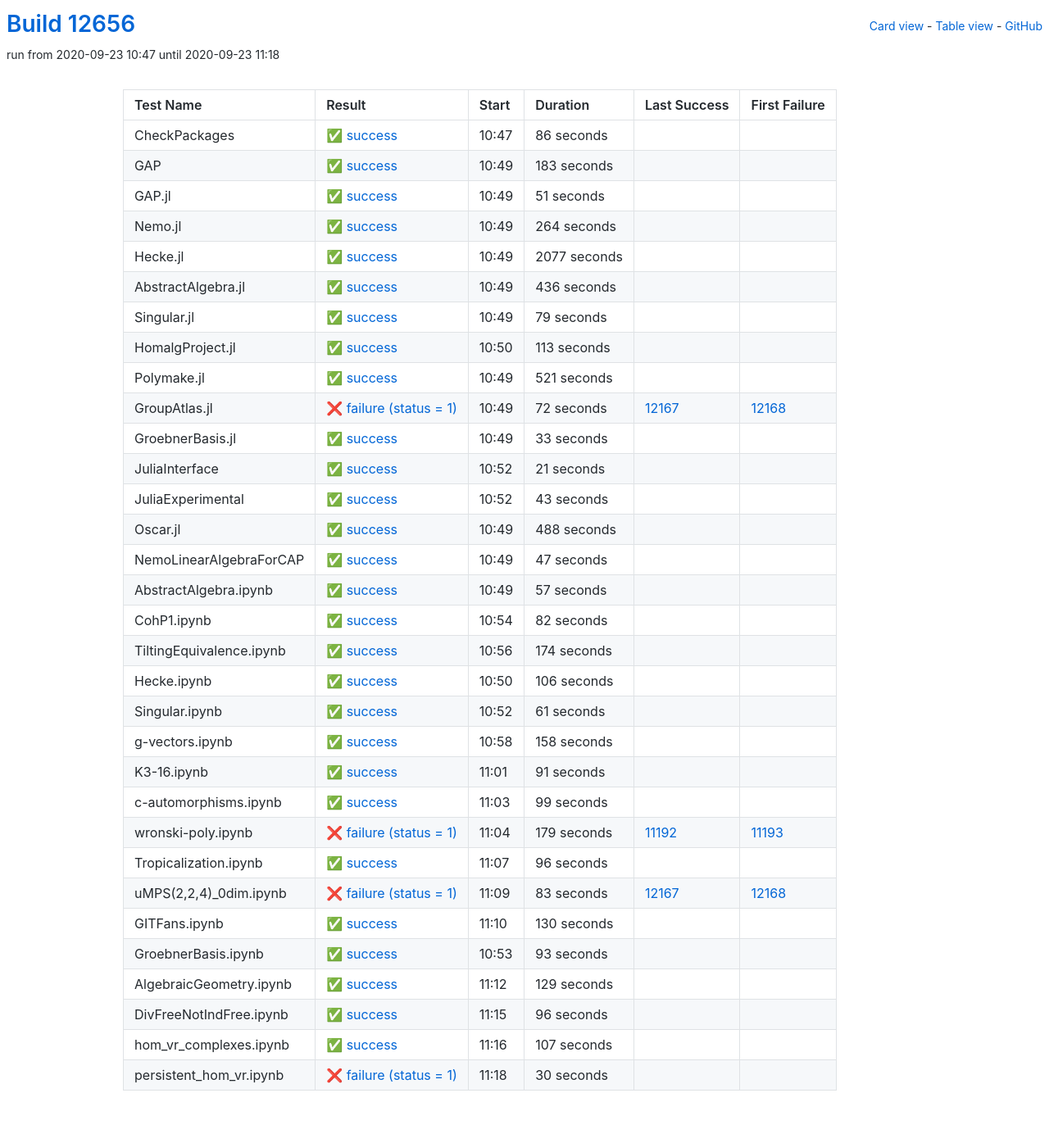
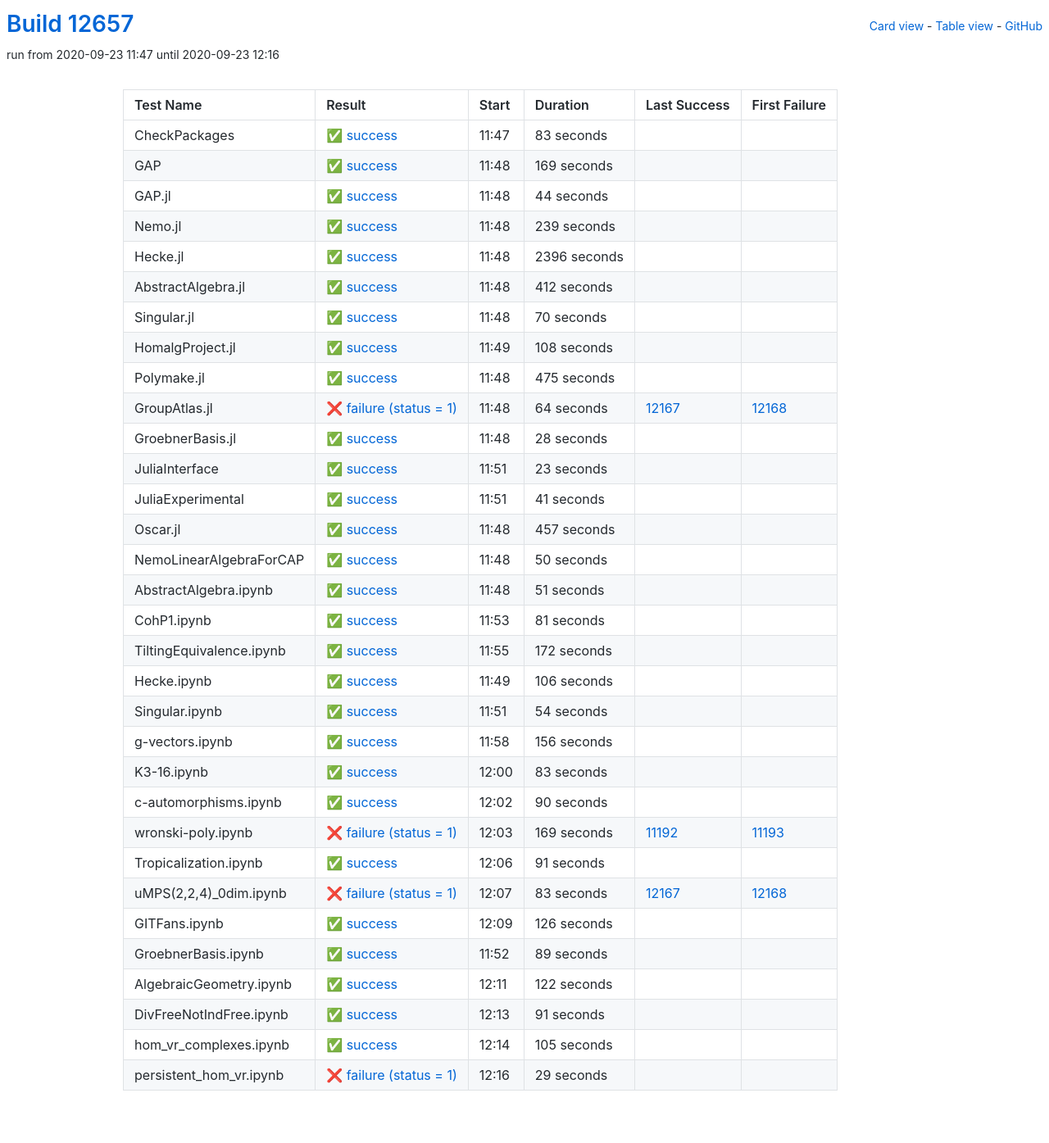
Before and after one commit to oscar-system/oscar-ci-status, a Jekyll site: the page built from table.html, in a window 1280 px wide. Shown: the whole page at 82% size. Built offline with Jekyll 4.4.1, drawn with Linux system fonts in a browser that asks for light colours.

Commit message:
Build #12657

```diff
--- a/_data/ci.yml
+++ b/_data/ci.yml
@@ -1,6 +1,6 @@
 ---
-build: 12656
-build_url: https://oscarci.mathematik.uni-kl.de/job/oscar/12656/
+build: 12657
+build_url: https://oscarci.mathematik.uni-kl.de/job/oscar/12657/
 job: oscar
 organization: oscar-system
 repo: oscar-ci-status
@@ -8,32 +8,188 @@ repourl: https://github.com/oscar-system/oscar-ci-status
 tests:
 - name: CheckPackages
   id: checkpackages
-  log: https://oscarci.mathematik.uni-kl.de/job/oscar/12656/artifact/logs/build-12656/CheckPackages.log
-  start: 2020-09-23 10:47
+  log: https://oscarci.mathematik.uni-kl.de/job/oscar/12657/artifact/logs/build-12657/CheckPackages.log
+  start: 2020-09-23 11:47
   success: true
   exitcode: 0
   status: success
-  duration: 86
+  duration: 83
   last_success: false
   last_success_url:
   first_failure: false
   first_failure_url:
 - name: GAP
   id: gap
-  log: https://oscarci.mathematik.uni-kl.de/job/oscar/12656/artifact/logs/build-12656/GAP.log
-  start: 2020-09-23 10:49
+  log: https://oscarci.mathematik.uni-kl.de/job/oscar/12657/artifact/logs/build-12657/GAP.log
+  start: 2020-09-23 11:48
   success: true
   exitcode: 0
   status: success
-  duration: 183
+  duration: 169
   last_success: false
   last_success_url:
   first_failure: false
   first_failure_url:
 - name: GAP.jl
   id: gap-jl
-  log: https://oscarci.mathematik.uni-kl.de/job/oscar/12656/artifact/logs/build-12656/GAP.jl.log
-  start: 2020-09-23 10:49
+  log: https://oscarci.mathematik.uni-kl.de/job/oscar/12657/artifact/logs/build-12657/GAP.jl.log
+  start: 2020-09-23 11:48
+  success: true
+  exitcode: 0
+  status: success
+  duration: 44
+  last_success: false
+  last_success_url:
+  first_failure: false
+  first_failure_url:
+- name: Nemo.jl
+  id: nemo-jl
+  log: https://oscarci.mathematik.uni-kl.de/job/oscar/12657/artifact/logs/build-12657/Nemo.jl.log
+  start: 2020-09-23 11:48
+  success: true
+  exitcode: 0
+  status: success
+  duration: 239
+  last_success: false
+  last_success_url:
+  first_failure: false
+  first_failure_url:
+- name: Hecke.jl
+  id: hecke-jl
+  log: https://oscarci.mathematik.uni-kl.de/job/oscar/12657/artifact/logs/build-12657/Hecke.jl.log
+  start: 2020-09-23 11:48
+  success: true
+  exitcode: 0
+  status: success
+  duration: 2396
+  last_success: false
+  last_success_url:
+  first_failure: false
+  first_failure_url:
+- name: AbstractAlgebra.jl
+  id: abstractalgebra-jl
+  log: https://oscarci.mathematik.uni-kl.de/job/oscar/12657/artifact/logs/build-12657/AbstractAlgebra.jl.log
+  start: 2020-09-23 11:48
+  success: true
+  exitcode: 0
+  status: success
+  duration: 412
+  last_success: false
+  last_success_url:
+  first_failure: false
+  first_failure_url:
+- name: Singular.jl
+  id: singular-jl
+  log: https://oscarci.mathematik.uni-kl.de/job/oscar/12657/artifact/logs/build-12657/Singular.jl.log
+  start: 2020-09-23 11:48
+  success: true
+  exitcode: 0
+  status: success
+  duration: 70
+  last_success: false
+  last_success_url:
+  first_failure: false
+  first_failure_url:
+- name: HomalgProject.jl
+  id: homalgproject-jl
+  log: https://oscarci.mathematik.uni-kl.de/job/oscar/12657/artifact/logs/build-12657/HomalgProject.jl.log
+  start: 2020-09-23 11:49
+  success: true
+  exitcode: 0
+  status: success
+  duration: 108
+  last_success: false
+  last_success_url:
+  first_failure: false
+  first_failure_url:
+- name: Polymake.jl
+  id: polymake-jl
+  log: https://oscarci.mathematik.uni-kl.de/job/oscar/12657/artifact/logs/build-12657/Polymake.jl.log
+  start: 2020-09-23 11:48
+  success: true
+  exitcode: 0
+  status: success
+  duration: 475
+  last_success: false
+  last_success_url:
+  first_failure: false
+  first_failure_url:
+- name: GroupAtlas.jl
+  id: groupatlas-jl
+  log: https://oscarci.mathematik.uni-kl.de/job/oscar/12657/artifact/logs/build-12657/GroupAtlas.jl.log
+  start: 2020-09-23 11:48
+  success: false
+  exitcode: 1
+  status: failure
+  duration: 64
+  last_success: 12167
+  last_success_url: https://oscarci.mathematik.uni-kl.de/job/oscar/12167/
+  first_failure: 12168
+  first_failure_url: https://oscarci.mathematik.uni-kl.de/job/oscar/12168/
+- name: GroebnerBasis.jl
+  id: groebnerbasis-jl
+  log: https://oscarci.mathematik.uni-kl.de/job/oscar/12657/artifact/logs/build-12657/GroebnerBasis.jl.log
+  start: 2020-09-23 11:48
+  success: true
+  exitcode: 0
+  status: success
+  duration: 28
+  last_success: false
+  last_success_url:
+  first_failure: false
+  first_failure_url:
+- name: JuliaInterface
+  id: juliainterface
+  log: https://oscarci.mathematik.uni-kl.de/job/oscar/12657/artifact/logs/build-12657/JuliaInterface.log
+  start: 2020-09-23 11:51
+  success: true
+  exitcode: 0
+  status: success
+  duration: 23
+  last_success: false
+  last_success_url:
+  first_failure: false
+  first_failure_url:
+- name: JuliaExperimental
+  id: juliaexperimental
+  log: https://oscarci.mathematik.uni-kl.de/job/oscar/12657/artifact/logs/build-12657/JuliaExperimental.log
+  start: 2020-09-23 11:51
+  success: true
+  exitcode: 0
+  status: success
+  duration: 41
+  last_success: false
+  last_success_url:
+  first_failure: false
+  first_failure_url:
+- name: Oscar.jl
+  id: oscar-jl
+  log: https://oscarci.mathematik.uni-kl.de/job/oscar/12657/artifact/logs/build-12657/Oscar.jl.log
+  start: 2020-09-23 11:48
+  success: true
+  exitcode: 0
+  status: success
+  duration: 457
+  last_success: false
+  last_success_url:
+  first_failure: false
+  first_failure_url:
+- name: NemoLinearAlgebraForCAP
+  id: nemolinearalgebraforcap
+  log: https://oscarci.mathematik.uni-kl.de/job/oscar/12657/artifact/logs/build-12657/NemoLinearAlgebraForCAP.log
+  start: 2020-09-23 11:48
+  success: true
+  exitcode: 0
+  status: success
+  duration: 50
+  last_success: false
+  last_success_url:
+  first_failure: false
+  first_failure_url:
+- name: AbstractAlgebra.ipynb
+  id: abstractalgebra-ipynb
+  log: https://oscarci.mathematik.uni-kl.de/job/oscar/12657/artifact/logs/build-12657/AbstractAlgebra.ipynb.log
+  start: 2020-09-23 11:48
   success: true
   exitcode: 0
   status: success
@@ -42,190 +198,34 @@ tests:
   last_success_url:
   first_failure: false
   first_failure_url:
-- name: Nemo.jl
-  id: nemo-jl
-  log: https://oscarci.mathematik.uni-kl.de/job/oscar/12656/artifact/logs/build-12656/Nemo.jl.log
-  start: 2020-09-23 10:49
+- name: CohP1.ipynb
+  id: cohp1-ipynb
+  log: https://oscarci.mathematik.uni-kl.de/job/oscar/12657/artifact/logs/build-12657/CohP1.ipynb.log
+  start: 2020-09-23 11:53
   success: true
   exitcode: 0
   status: success
-  duration: 264
-  last_success: false
-  last_success_url:
-  first_failure: false
-  first_failure_url:
-- name: Hecke.jl
-  id: hecke-jl
-  log: https://oscarci.mathematik.uni-kl.de/job/oscar/12656/artifact/logs/build-12656/Hecke.jl.log
-  start: 2020-09-23 10:49
-  success: true
-  exitcode: 0
-  status: success
-  duration: 2077
-  last_success: false
-  last_success_url:
-  first_failure: false
-  first_failure_url:
-- name: AbstractAlgebra.jl
-  id: abstractalgebra-jl
-  log: https://oscarci.mathematik.uni-kl.de/job/oscar/12656/artifact/logs/build-12656/AbstractAlgebra.jl.log
-  start: 2020-09-23 10:49
-  success: true
-  exitcode: 0
-  status: success
-  duration: 436
-  last_success: false
-  last_success_url:
-  first_failure: false
-  first_failure_url:
-- name: Singular.jl
-  id: singular-jl
-  log: https://oscarci.mathematik.uni-kl.de/job/oscar/12656/artifact/logs/build-12656/Singular.jl.log
-  start: 2020-09-23 10:49
-  success: true
-  exitcode: 0
-  status: success
-  duration: 79
-  last_success: false
-  last_success_url:
-  first_failure: false
-  first_failure_url:
-- name: HomalgProject.jl
-  id: homalgproject-jl
-  log: https://oscarci.mathematik.uni-kl.de/job/oscar/12656/artifact/logs/build-12656/HomalgProject.jl.log
-  start: 2020-09-23 10:50
-  success: true
-  exitcode: 0
-  status: success
-  duration: 113
-  last_success: false
-  last_success_url:
-  first_failure: false
-  first_failure_url:
-- name: Polymake.jl
-  id: polymake-jl
-  log: https://oscarci.mathematik.uni-kl.de/job/oscar/12656/artifact/logs/build-12656/Polymake.jl.log
-  start: 2020-09-23 10:49
-  success: true
-  exitcode: 0
-  status: success
-  duration: 521
-  last_success: false
-  last_success_url:
-  first_failure: false
-  first_failure_url:
-- name: GroupAtlas.jl
-  id: groupatlas-jl
-  log: https://oscarci.mathematik.uni-kl.de/job/oscar/12656/artifact/logs/build-12656/GroupAtlas.jl.log
-  start: 2020-09-23 10:49
-  success: false
-  exitcode: 1
-  status: failure
-  duration: 72
-  last_success: 12167
-  last_success_url: https://oscarci.mathematik.uni-kl.de/job/oscar/12167/
-  first_failure: 12168
-  first_failure_url: https://oscarci.mathematik.uni-kl.de/job/oscar/12168/
-- name: GroebnerBasis.jl
-  id: groebnerbasis-jl
-  log: https://oscarci.mathematik.uni-kl.de/job/oscar/12656/artifact/logs/build-12656/GroebnerBasis.jl.log
-  start: 2020-09-23 10:49
-  success: true
-  exitcode: 0
-  status: success
-  duration: 33
-  last_success: false
-  last_success_url:
-  first_failure: false
-  first_failure_url:
-- name: JuliaInterface
-  id: juliainterface
-  log: https://oscarci.mathematik.uni-kl.de/job/oscar/12656/artifact/logs/build-12656/JuliaInterface.log
-  start: 2020-09-23 10:52
-  success: true
-  exitcode: 0
-  status: success
-  duration: 21
-  last_success: false
-  last_success_url:
-  first_failure: false
-  first_failure_url:
-- name: JuliaExperimental
-  id: juliaexperimental
-  log: https://oscarci.mathematik.uni-kl.de/job/oscar/12656/artifact/logs/build-12656/JuliaExperimental.log
-  start: 2020-09-23 10:52
-  success: true
-  exitcode: 0
-  status: success
-  duration: 43
-  last_success: false
-  last_success_url:
-  first_failure: false
-  first_failure_url:
-- name: Oscar.jl
-  id: oscar-jl
-  log: https://oscarci.mathematik.uni-kl.de/job/oscar/12656/artifact/logs/build-12656/Oscar.jl.log
-  start: 2020-09-23 10:49
-  success: true
-  exitcode: 0
-  status: success
-  duration: 488
-  last_success: false
-  last_success_url:
-  first_failure: false
-  first_failure_url:
-- name: NemoLinearAlgebraForCAP
-  id: nemolinearalgebraforcap
-  log: https://oscarci.mathematik.uni-kl.de/job/oscar/12656/artifact/logs/build-12656/NemoLinearAlgebraForCAP.log
-  start: 2020-09-23 10:49
-  success: true
-  exitcode: 0
-  status: success
-  duration: 47
-  last_success: false
-  last_success_url:
-  first_failure: false
-  first_failure_url:
-- name: AbstractAlgebra.ipynb
-  id: abstractalgebra-ipynb
-  log: https://oscarci.mathematik.uni-kl.de/job/oscar/12656/artifact/logs/build-12656/AbstractAlgebra.ipynb.log
-  start: 2020-09-23 10:49
-  success: true
-  exitcode: 0
-  status: success
-  duration: 57
-  last_success: false
-  last_success_url:
-  first_failure: false
-  first_failure_url:
-- name: CohP1.ipynb
-  id: cohp1-ipynb
-  log: https://oscarci.mathematik.uni-kl.de/job/oscar/12656/artifact/logs/build-12656/CohP1.ipynb.log
-  start: 2020-09-23 10:54
-  success: true
-  exitcode: 0
-  status: success
-  duration: 82
+  duration: 81
   last_success: false
   last_success_url:
   first_failure: false
   first_failure_url:
 - name: TiltingEquivalence.ipynb
   id: tiltingequivalence-ipynb
-  log: https://oscarci.mathematik.uni-kl.de/job/oscar/12656/artifact/logs/build-12656/TiltingEquivalence.ipynb.log
-  start: 2020-09-23 10:56
+  log: https://oscarci.mathematik.uni-kl.de/job/oscar/12657/artifact/logs/build-12657/TiltingEquivalence.ipynb.log
+  start: 2020-09-23 11:55
   success: true
   exitcode: 0
   status: success
-  duration: 174
+  duration: 172
   last_success: false
   last_success_url:
   first_failure: false
   first_failure_url:
 - name: Hecke.ipynb
   id: hecke-ipynb
-  log: https://oscarci.mathematik.uni-kl.de/job/oscar/12656/artifact/logs/build-12656/Hecke.ipynb.log
-  start: 2020-09-23 10:50
+  log: https://oscarci.mathematik.uni-kl.de/job/oscar/12657/artifact/logs/build-12657/Hecke.ipynb.log
+  start: 2020-09-23 11:49
   success: true
   exitcode: 0
   status: success
@@ -236,32 +236,68 @@ tests:
   first_failure_url:
 - name: Singular.ipynb
   id: singular-ipynb
-  log: https://oscarci.mathematik.uni-kl.de/job/oscar/12656/artifact/logs/build-12656/Singular.ipynb.log
-  start: 2020-09-23 10:52
+  log: https://oscarci.mathematik.uni-kl.de/job/oscar/12657/artifact/logs/build-12657/Singular.ipynb.log
+  start: 2020-09-23 11:51
   success: true
   exitcode: 0
   status: success
-  duration: 61
+  duration: 54
   last_success: false
   last_success_url:
   first_failure: false
   first_failure_url:
 - name: g-vectors.ipynb
   id: g-vectors-ipynb
-  log: https://oscarci.mathematik.uni-kl.de/job/oscar/12656/artifact/logs/build-12656/g-vectors.ipynb.log
-  start: 2020-09-23 10:58
+  log: https://oscarci.mathematik.uni-kl.de/job/oscar/12657/artifact/logs/build-12657/g-vectors.ipynb.log
+  start: 2020-09-23 11:58
   success: true
   exitcode: 0
   status: success
-  duration: 158
+  duration: 156
   last_success: false
   last_success_url:
   first_failure: false
   first_failure_url:
 - name: K3-16.ipynb
   id: k3-16-ipynb
-  log: https://oscarci.mathematik.uni-kl.de/job/oscar/12656/artifact/logs/build-12656/K3-16.ipynb.log
-  start: 2020-09-23 11:01
+  log: https://oscarci.mathematik.uni-kl.de/job/oscar/12657/artifact/logs/build-12657/K3-16.ipynb.log
+  start: 2020-09-23 12:00
+  success: true
+  exitcode: 0
+  status: success
+  duration: 83
+  last_success: false
+  last_success_url:
+  first_failure: false
+  first_failure_url:
+- name: c-automorphisms.ipynb
+  id: c-automorphisms-ipynb
+  log: https://oscarci.mathematik.uni-kl.de/job/oscar/12657/artifact/logs/build-12657/c-automorphisms.ipynb.log
+  start: 2020-09-23 12:02
+  success: true
+  exitcode: 0
+  status: success
+  duration: 90
+  last_success: false
+  last_success_url:
+  first_failure: false
+  first_failure_url:
+- name: wronski-poly.ipynb
+  id: wronski-poly-ipynb
+  log: https://oscarci.mathematik.uni-kl.de/job/oscar/12657/artifact/logs/build-12657/wronski-poly.ipynb.log
+  start: 2020-09-23 12:03
+  success: false
+  exitcode: 1
+  status: failure
+  duration: 169
+  last_success: 11192
+  last_success_url: https://oscarci.mathematik.uni-kl.de/job/oscar/11192/
+  first_failure: 11193
+  first_failure_url: https://oscarci.mathematik.uni-kl.de/job/oscar/11193/
+- name: Tropicalization.ipynb
+  id: tropicalization-ipynb
+  log: https://oscarci.mathematik.uni-kl.de/job/oscar/12657/artifact/logs/build-12657/Tropicalization.ipynb.log
+  start: 2020-09-23 12:06
   success: true
   exitcode: 0
   status: success
@@ -270,46 +306,10 @@ tests:
   last_success_url:
   first_failure: false
   first_failure_url:
-- name: c-automorphisms.ipynb
-  id: c-automorphisms-ipynb
-  log: https://oscarci.mathematik.uni-kl.de/job/oscar/12656/artifact/logs/build-12656/c-automorphisms.ipynb.log
-  start: 2020-09-23 11:03
-  success: true
-  exitcode: 0
-  status: success
-  duration: 99
-  last_success: false
-  last_success_url:
-  first_failure: false
-  first_failure_url:
-- name: wronski-poly.ipynb
-  id: wronski-poly-ipynb
-  log: https://oscarci.mathematik.uni-kl.de/job/oscar/12656/artifact/logs/build-12656/wronski-poly.ipynb.log
-  start: 2020-09-23 11:04
-  success: false
-  exitcode: 1
-  status: failure
-  duration: 179
-  last_success: 11192
-  last_success_url: https://oscarci.mathematik.uni-kl.de/job/oscar/11192/
-  first_failure: 11193
-  first_failure_url: https://oscarci.mathematik.uni-kl.de/job/oscar/11193/
-- name: Tropicalization.ipynb
-  id: tropicalization-ipynb
-  log: https://oscarci.mathematik.uni-kl.de/job/oscar/12656/artifact/logs/build-12656/Tropicalization.ipynb.log
-  start: 2020-09-23 11:07
-  success: true
-  exitcode: 0
-  status: success
-  duration: 96
-  last_success: false
-  last_success_url:
-  first_failure: false
-  first_failure_url:
 - name: uMPS(2,2,4)_0dim.ipynb
   id: umps-2-2-4-0dim-ipynb
-  log: https://oscarci.mathematik.uni-kl.de/job/oscar/12656/artifact/logs/build-12656/uMPS-2-2-4-_0dim.ipynb.log
-  start: 2020-09-23 11:09
+  log: https://oscarci.mathematik.uni-kl.de/job/oscar/12657/artifact/logs/build-12657/uMPS-2-2-4-_0dim.ipynb.log
+  start: 2020-09-23 12:07
   success: false
   exitcode: 1
   status: failure
@@ -320,72 +320,72 @@ tests:
   first_failure_url: https://oscarci.mathematik.uni-kl.de/job/oscar/12168/
 - name: GITFans.ipynb
   id: gitfans-ipynb
-  log: https://oscarci.mathematik.uni-kl.de/job/oscar/12656/artifact/logs/build-12656/GITFans.ipynb.log
-  start: 2020-09-23 11:10
+  log: https://oscarci.mathematik.uni-kl.de/job/oscar/12657/artifact/logs/build-12657/GITFans.ipynb.log
+  start: 2020-09-23 12:09
   success: true
   exitcode: 0
   status: success
-  duration: 130
+  duration: 126
   last_success: false
   last_success_url:
   first_failure: false
   first_failure_url:
 - name: GroebnerBasis.ipynb
   id: groebnerbasis-ipynb
-  log: https://oscarci.mathematik.uni-kl.de/job/oscar/12656/artifact/logs/build-12656/GroebnerBasis.ipynb.log
-  start: 2020-09-23 10:53
+  log: https://oscarci.mathematik.uni-kl.de/job/oscar/12657/artifact/logs/build-12657/GroebnerBasis.ipynb.log
+  start: 2020-09-23 11:52
   success: true
   exitcode: 0
   status: success
-  duration: 93
+  duration: 89
   last_success: false
   last_success_url:
   first_failure: false
   first_failure_url:
 - name: AlgebraicGeometry.ipynb
   id: algebraicgeometry-ipynb
-  log: https://oscarci.mathematik.uni-kl.de/job/oscar/12656/artifact/logs/build-12656/AlgebraicGeometry.ipynb.log
-  start: 2020-09-23 11:12
+  log: https://oscarci.mathematik.uni-kl.de/job/oscar/12657/artifact/logs/build-12657/AlgebraicGeometry.ipynb.log
+  start: 2020-09-23 12:11
   success: true
   exitcode: 0
   status: success
-  duration: 129
+  duration: 122
   last_success: false
   last_success_url:
   first_failure: false
   first_failure_url:
 - name: DivFreeNotIndFree.ipynb
   id: divfreenotindfree-ipynb
-  log: https://oscarci.mathematik.uni-kl.de/job/oscar/12656/artifact/logs/build-12656/DivFreeNotIndFree.ipynb.log
-  start: 2020-09-23 11:15
+  log: https://oscarci.mathematik.uni-kl.de/job/oscar/12657/artifact/logs/build-12657/DivFreeNotIndFree.ipynb.log
+  start: 2020-09-23 12:13
   success: true
   exitcode: 0
   status: success
-  duration: 96
+  duration: 91
   last_success: false
   last_success_url:
   first_failure: false
   first_failure_url:
 - name: hom_vr_complexes.ipynb
   id: hom-vr-complexes-ipynb
-  log: https://oscarci.mathematik.uni-kl.de/job/oscar/12656/artifact/logs/build-12656/hom_vr_complexes.ipynb.log
-  start: 2020-09-23 11:16
+  log: https://oscarci.mathematik.uni-kl.de/job/oscar/12657/artifact/logs/build-12657/hom_vr_complexes.ipynb.log
+  start: 2020-09-23 12:14
   success: true
   exitcode: 0
   status: success
-  duration: 107
+  duration: 105
   last_success: false
   last_success_url:
   first_failure: false
   first_failure_url:
 - name: persistent_hom_vr.ipynb
   id: persistent-hom-vr-ipynb
-  log: https://oscarci.mathematik.uni-kl.de/job/oscar/12656/artifact/logs/build-12656/persistent_hom_vr.ipynb.log
-  start: 2020-09-23 11:18
+  log: https://oscarci.mathematik.uni-kl.de/job/oscar/12657/artifact/logs/build-12657/persistent_hom_vr.ipynb.log
+  start: 2020-09-23 12:16
   success: false
   exitcode: 1
   status: failure
-  duration: 30
+  duration: 29
   last_success: false
   last_success_url:
   first_failure: false
```
Also changed, not shown: README.md.
